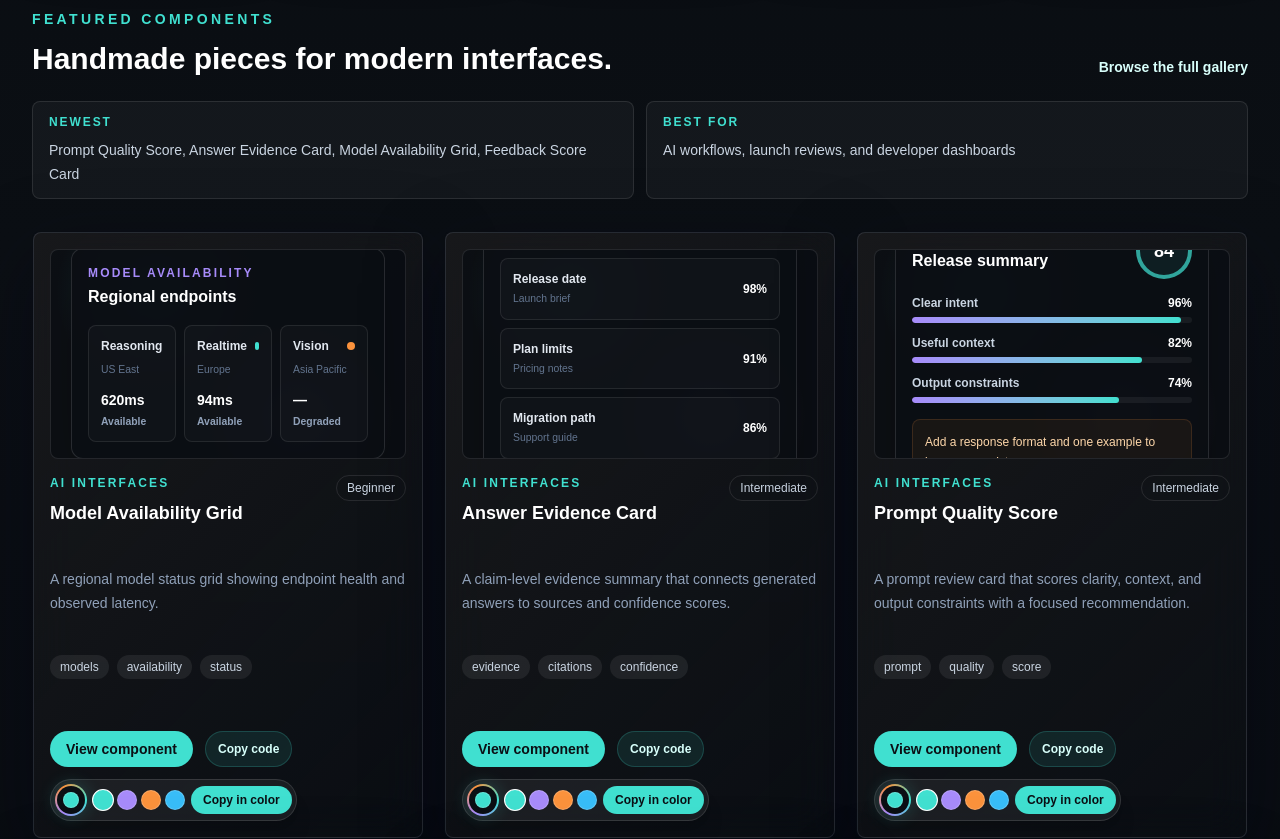
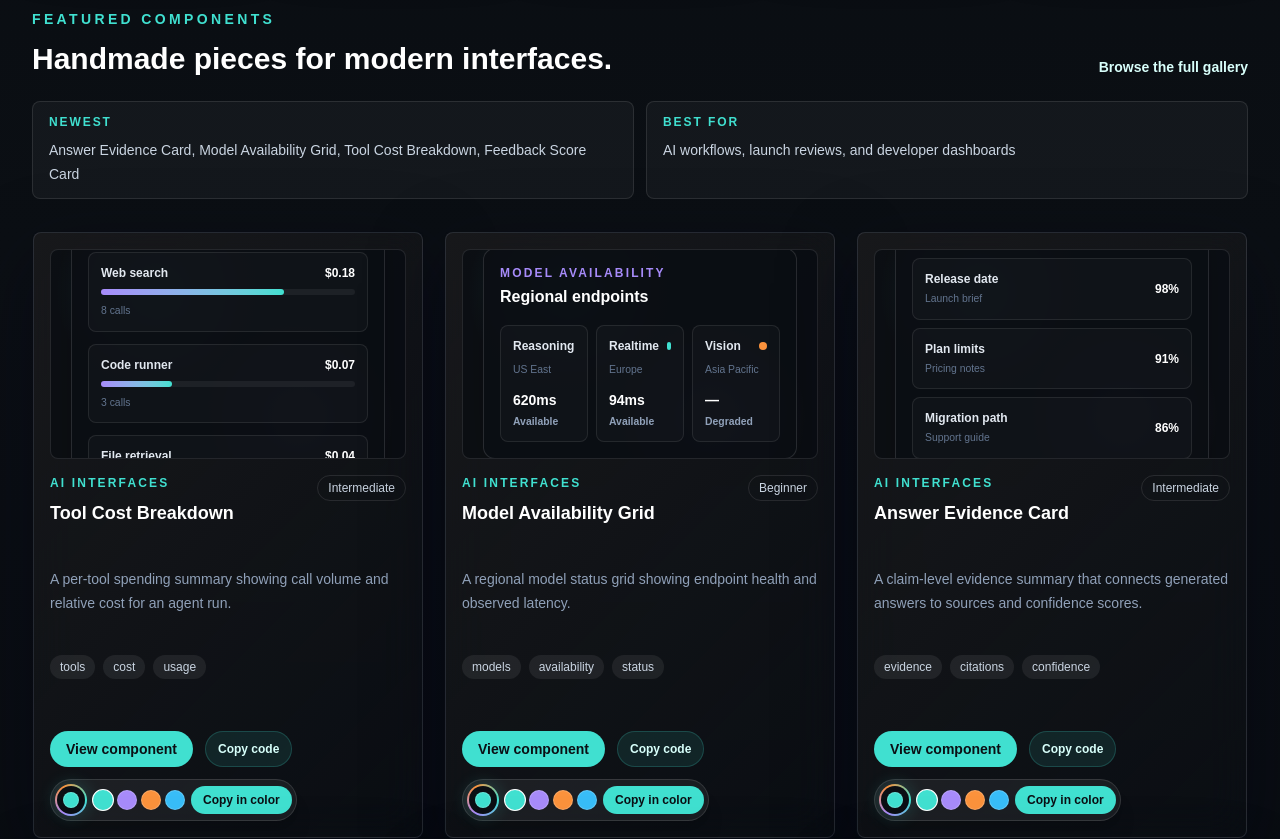
Before and after one commit to edujbarrios/edujbarrios-ui, a Next.js app: page / in a window 1280 px wide. Shown: the part 1300-2139 px from the top of the page. Built offline with nearby package versions, Linux system fonts and the light colour scheme.

Commit message:
add tool cost breakdown

```diff
--- a/components/component-preview.tsx
+++ b/components/component-preview.tsx
@@ -108,6 +108,7 @@ import { ToggleSettingRow } from "@/components/ui/toggle-setting-row";
 import { UsageSparklineCard } from "@/components/ui/usage-sparkline-card";
 import { WebhookEventLog } from "@/components/ui/webhook-event-log";
 import { ToolCallInspector } from "@/components/ui/tool-call-inspector";
+import { ToolCostBreakdown } from "@/components/ui/tool-cost-breakdown";
 import { ToolPermissionCard } from "@/components/ui/tool-permission-card";
 import { ToolRetryPolicy } from "@/components/ui/tool-retry-policy";
 import { ToolResultMergePanel } from "@/components/ui/tool-result-merge-panel";
@@ -127,6 +128,7 @@ import { RetrievalQueryPlanner } from "@/components/ui/retrieval-query-planner";
 import { RateLimitGauge } from "@/components/ui/rate-limit-gauge";
 
 const previews: Record<ComponentSlug, ComponentType> = {
+  "tool-cost-breakdown": ToolCostBreakdown,
   "model-availability-grid": ModelAvailabilityGrid,
   "answer-evidence-card": AnswerEvidenceCard,
   "prompt-quality-score": PromptQualityScore,
--- /dev/null
+++ b/components/ui/tool-cost-breakdown.tsx
@@ -0,0 +1,25 @@
+const tools = [
+  { name: "Web search", calls: 8, cost: "$0.18", width: "w-[72%]" },
+  { name: "Code runner", calls: 3, cost: "$0.07", width: "w-[28%]" },
+  { name: "File retrieval", calls: 14, cost: "$0.04", width: "w-[16%]" },
+];
+
+export function ToolCostBreakdown() {
+  return (
+    <section className="w-full max-w-sm rounded-xl border border-white/12 bg-[#0b0f14]/92 p-4 shadow-2xl">
+      <header className="flex items-start justify-between gap-4">
+        <div><p className="text-xs font-semibold uppercase tracking-[0.18em] text-[#40E0D0]">Tool spend</p><h3 className="mt-1 text-base font-bold text-white">Research run</h3></div>
+        <div className="text-right"><p className="text-lg font-black text-white">$0.29</p><p className="text-[0.65rem] text-slate-500">25 calls</p></div>
+      </header>
+      <dl className="mt-4 space-y-3">
+        {tools.map((tool) => (
+          <div key={tool.name} className="rounded-lg border border-white/9 bg-white/[0.025] p-3">
+            <div className="flex items-center justify-between"><dt className="text-xs font-semibold text-slate-200">{tool.name}</dt><dd className="text-xs font-black text-white">{tool.cost}</dd></div>
+            <div className="mt-2 h-1.5 rounded-full bg-white/[0.06]"><span className={`block h-full rounded-full bg-gradient-to-r from-[#a78bfa] to-[#40E0D0] ${tool.width}`} /></div>
+            <p className="mt-2 text-[0.65rem] text-slate-500">{tool.calls} calls</p>
+          </div>
+        ))}
+      </dl>
+    </section>
+  );
+}
--- a/data/component-code.ts
+++ b/data/component-code.ts
@@ -1468,6 +1468,18 @@ export function ModelAvailabilityGrid() {
     <ul className="mt-4 grid gap-2 sm:grid-cols-3">{models.map((model) => <li key={model.name} className="rounded-lg border border-white/9 bg-white/[0.025] p-3"><div className="flex items-center justify-between gap-2"><p className="text-xs font-bold text-slate-200">{model.name}</p><span className={"h-2 w-2 rounded-full " + (model.status === "Available" ? "bg-[#40E0D0]" : "bg-[#fb923c]")} aria-hidden="true" /></div><p className="mt-2 text-[0.65rem] text-slate-500">{model.region}</p><p className="mt-3 text-sm font-black text-white">{model.latency}</p><p className="mt-1 text-[0.65rem] font-semibold text-slate-400">{model.status}</p></li>)}</ul>
   </section>;
 }`,
+  "tool-cost-breakdown": `const tools = [
+  { name: "Web search", calls: 8, cost: "$0.18", width: "w-[72%]" },
+  { name: "Code runner", calls: 3, cost: "$0.07", width: "w-[28%]" },
+  { name: "File retrieval", calls: 14, cost: "$0.04", width: "w-[16%]" },
+];
+
+export function ToolCostBreakdown() {
+  return <section className="w-full max-w-sm rounded-xl border border-white/12 bg-[#0b0f14]/92 p-4 shadow-2xl">
+    <header className="flex items-start justify-between gap-4"><div><p className="text-xs font-semibold uppercase tracking-[0.18em] text-[#40E0D0]">Tool spend</p><h3 className="mt-1 text-base font-bold text-white">Research run</h3></div><div className="text-right"><p className="text-lg font-black text-white">$0.29</p><p className="text-[0.65rem] text-slate-500">25 calls</p></div></header>
+    <dl className="mt-4 space-y-3">{tools.map((tool) => <div key={tool.name} className="rounded-lg border border-white/9 bg-white/[0.025] p-3"><div className="flex items-center justify-between"><dt className="text-xs font-semibold text-slate-200">{tool.name}</dt><dd className="text-xs font-black text-white">{tool.cost}</dd></div><div className="mt-2 h-1.5 rounded-full bg-white/[0.06]"><span className={"block h-full rounded-full bg-gradient-to-r from-[#a78bfa] to-[#40E0D0] " + tool.width} /></div><p className="mt-2 text-[0.65rem] text-slate-500">{tool.calls} calls</p></div>)}</dl>
+  </section>;
+}`,
   "feedback-score-card": `const ratings = [
   { label: "Useful", value: "94%" },
   { label: "Clear", value: "89%" },
--- a/lib/components.ts
+++ b/lib/components.ts
@@ -1110,6 +1110,18 @@ export const components: ComponentItem[] = [
     featured: true,
   },
   {
+    slug: "tool-cost-breakdown",
+    name: "Tool Cost Breakdown",
+    description: "A per-tool spending summary showing call volume and relative cost for an agent run.",
+    category: "AI Interfaces",
+    tags: ["tools", "cost", "usage"],
+    difficulty: "Intermediate",
+    code: componentCode["tool-cost-breakdown"],
+    usage: `<ToolCostBreakdown />`,
+    accessibility: "Every tool exposes exact call counts and costs as readable text.",
+    featured: true,
+  },
+  {
     slug: "feedback-score-card",
     name: "Feedback Score Card",
     description: "A reviewer feedback summary for beta launches, QA passes, and design reviews.",
```
